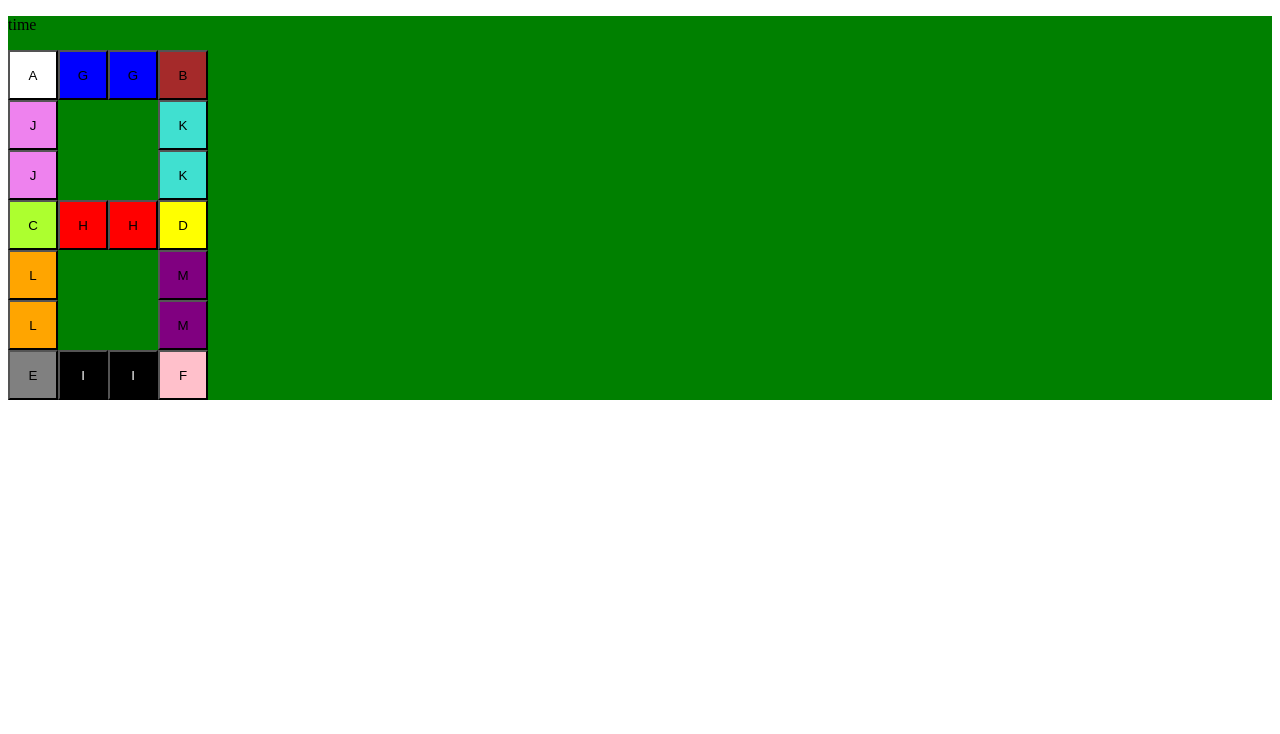
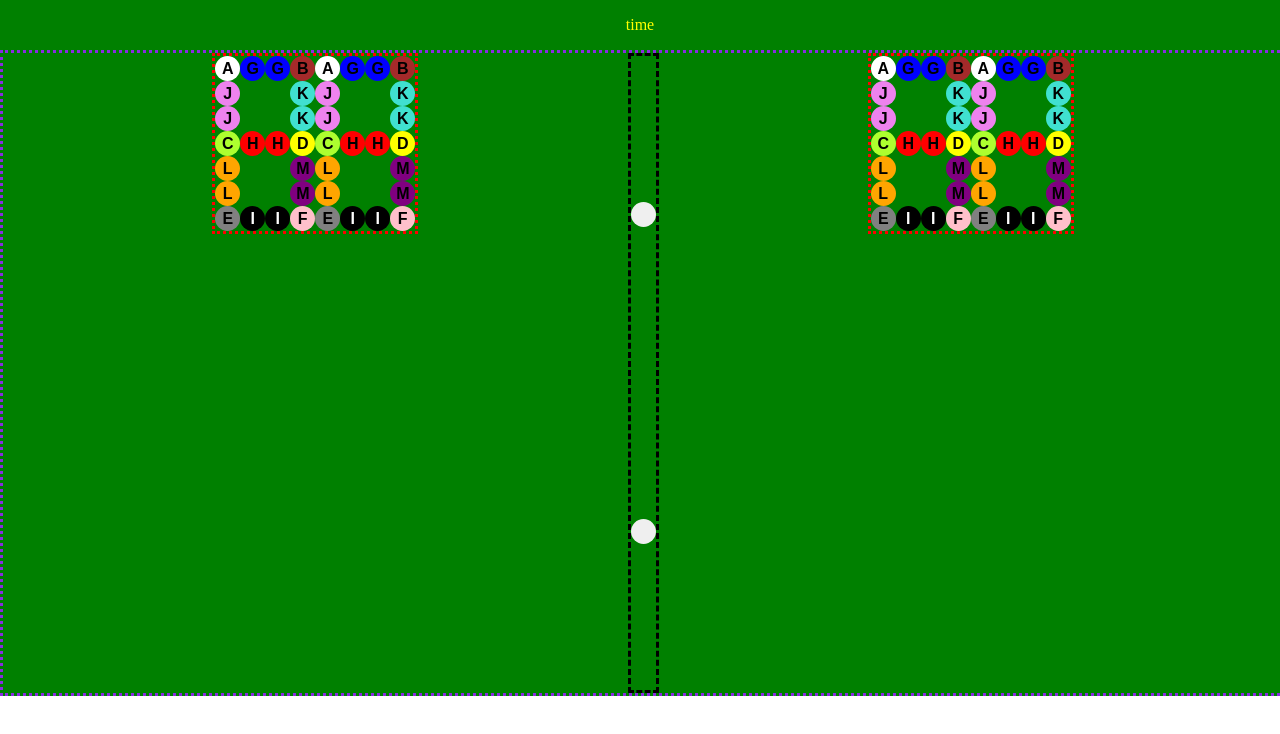
Before and after one commit to seekingmeanings/scoreboard, a plain HTML site: page src/www/index.html in a window 1280 px wide. Drawn offline with Linux system fonts and the light colour scheme.

Commit message:
time block displaying

```diff
--- /dev/null
+++ b/src/www/css/buttons.css
@@ -0,0 +1,102 @@
+
+#ba {
+    grid-area: A;
+    background-color: white;
+  }
+
+  #bb {
+    grid-area: B;
+    background-color: blue;
+  }
+
+  #bc {
+    grid-area: C;
+    background-color: blue;
+  }
+
+  #bd {
+    grid-area: D;
+    background-color: brown;
+  }
+
+  #be {
+    grid-area: E;
+    background-color: violet;
+  }
+
+  #bf {
+    grid-area: F;
+    background-color: turquoise;
+  }
+
+  #bg {
+    grid-area: G;
+    background-color: violet;
+  }
+
+  #bh {
+    grid-area: H;
+    background-color: turquoise;
+  }
+
+  #bi {
+    grid-area: I;
+    background-color: greenyellow;
+  }
+
+  #bj {
+    grid-area: J;
+    background-color: red;
+  }
+
+  #bk {
+    grid-area: K;
+    background-color: red;
+  }
+
+  #bl {
+    grid-area: L;
+    background-color: yellow;
+  }
+
+  #bm {
+    grid-area: M;
+    background-color: orange;
+  }
+
+  #bn {
+    grid-area: N;
+    background-color: purple;
+  }
+
+  #bo {
+    grid-area: O;
+    background-color: orange;
+  }
+
+  #bp {
+    grid-area: P;
+    background-color: purple;
+  }
+
+  #bq {
+    grid-area: Q;
+    background-color: grey;
+  }
+
+  #br {
+    grid-area: R;
+    background-color: black;
+    color: white;
+  }
+
+  #bs {
+    grid-area: S;
+    background-color: black;
+    color: white;
+  }
+
+  #bt {
+    grid-area: T;
+    background-color: pink;
+  }
--- a/src/www/index.html
+++ b/src/www/index.html
@@ -1,52 +1,123 @@
 <!DOCTYPE html>
 <html lang="en">
-
   <head>
-    <meta charset="UTF-8">
-    <meta name="viewport" content="width=device-width, initial-scale=1.0">
+    <meta charset="UTF-8" />
+    <meta name="viewport" content="width=device-width, initial-scale=1.0" />
     <title>scoreboard controller</title>
 
-    <link rel="stylesheet" href="style.css">
+    <link rel="stylesheet" href="style.css" />
+    <link rel="stylesheet" href="css/buttons.css">
   </head>
 
   <body>
     <div id="board">
+      <div id="time" class="">
+        <p class="seg" id="sl">time</p>
+        <div class="segmentgrp" id="timesegments">
+          <div class="twodigit" id="ta">
+            <div id="firstdigit" class="segment">
+              <button class="dot" id="ba">A</button>
+              <button class="dot" id="bb">G</button>
+              <button class="dot" id="bc">G</button>
+              <button class="dot" id="bd">B</button>
+              <button class="dot" id="be">J</button>
+              <button class="dot" id="bf">K</button>
+              <button class="dot" id="bg">J</button>
+              <button class="dot" id="bh">K</button>
+              <button class="dot" id="bi">C</button>
+              <button class="dot" id="bj">H</button>
+              <button class="dot" id="bk">H</button>
+              <button class="dot" id="bl">D</button>
+              <button class="dot" id="bm">L</button>
+              <button class="dot" id="bn">M</button>
+              <button class="dot" id="bo">L</button>
+              <button class="dot" id="bp">M</button>
+              <button class="dot" id="bq">E</button>
+              <button class="dot" id="br">I</button>
+              <button class="dot" id="bs">I</button>
+              <button class="dot" id="bt">F</button>
+            </div>
 
-        <div id="time">
-            <p>time</p>
-            <div group="segmentgrp" id="timesegments">
-                <div id="firstdigit" class="segment">
-                    <button id="ba">A</button>
-                    <button id="bb">G</button>
-                    <button id="bc">G</button>
-                    <button id="bd">B</button>
-                    <button id="be">J</button>
-                    <button id="bf">K</button>
-                    <button id="bg">J</button>
-                    <button id="bh">K</button>
-                    <button id="bi">C</button>
-                    <button id="bj">H</button>
-                    <button id="bk">H</button>
-                    <button id="bl">D</button>
-                    <button id="bm">L</button>
-                    <button id="bn">M</button>
-                    <button id="bo">L</button>
-                    <button id="bp">M</button>
-                    <button id="bq">E</button>
-                    <button id="br">I</button>
-                    <button id="bs">I</button>
-                    <button id="bt">F</button>
-
+            <div id="seconddigit" class="segment">
+              <button class="dot" id="ba">A</button>
+              <button class="dot" id="bb">G</button>
+              <button class="dot" id="bc">G</button>
+              <button class="dot" id="bd">B</button>
+              <button class="dot" id="be">J</button>
+              <button class="dot" id="bf">K</button>
+              <button class="dot" id="bg">J</button>
+              <button class="dot" id="bh">K</button>
+              <button class="dot" id="bi">C</button>
+              <button class="dot" id="bj">H</button>
+              <button class="dot" id="bk">H</button>
+              <button class="dot" id="bl">D</button>
+              <button class="dot" id="bm">L</button>
+              <button class="dot" id="bn">M</button>
+              <button class="dot" id="bo">L</button>
+              <button class="dot" id="bp">M</button>
+              <button class="dot" id="bq">E</button>
+              <button class="dot" id="br">I</button>
+              <button class="dot" id="bs">I</button>
+              <button class="dot" id="bt">F</button>
             </div>
           </div>
 
+          <div class="dots" id="tb">
+            <button class="dot ud" id="ud"></button>
+            <button class="dot ld" id="ld"></button>
           </div>
 
+          <div class="twodigit" id="tc">
+            <div id="firstdigit" class="segment">
+              <button class="dot" id="ba">A</button>
+              <button class="dot" id="bb">G</button>
+              <button class="dot" id="bc">G</button>
+              <button class="dot" id="bd">B</button>
+              <button class="dot" id="be">J</button>
+              <button class="dot" id="bf">K</button>
+              <button class="dot" id="bg">J</button>
+              <button class="dot" id="bh">K</button>
+              <button class="dot" id="bi">C</button>
+              <button class="dot" id="bj">H</button>
+              <button class="dot" id="bk">H</button>
+              <button class="dot" id="bl">D</button>
+              <button class="dot" id="bm">L</button>
+              <button class="dot" id="bn">M</button>
+              <button class="dot" id="bo">L</button>
+              <button class="dot" id="bp">M</button>
+              <button class="dot" id="bq">E</button>
+              <button class="dot" id="br">I</button>
+              <button class="dot" id="bs">I</button>
+              <button class="dot" id="bt">F</button>
+            </div>
 
-
+            <div id="seconddigit" class="segment">
+              <button class="dot" id="ba">A</button>
+              <button class="dot" id="bb">G</button>
+              <button class="dot" id="bc">G</button>
+              <button class="dot" id="bd">B</button>
+              <button class="dot" id="be">J</button>
+              <button class="dot" id="bf">K</button>
+              <button class="dot" id="bg">J</button>
+              <button class="dot" id="bh">K</button>
+              <button class="dot" id="bi">C</button>
+              <button class="dot" id="bj">H</button>
+              <button class="dot" id="bk">H</button>
+              <button class="dot" id="bl">D</button>
+              <button class="dot" id="bm">L</button>
+              <button class="dot" id="bn">M</button>
+              <button class="dot" id="bo">L</button>
+              <button class="dot" id="bp">M</button>
+              <button class="dot" id="bq">E</button>
+              <button class="dot" id="br">I</button>
+              <button class="dot" id="bs">I</button>
+              <button class="dot" id="bt">F</button>
+            </div>
+          </div>
+        </div>
+      </div>
     </div>
 
     <script src="index.js"></script>
   </body>
-
 </html>
--- a/src/www/style.css
+++ b/src/www/style.css
@@ -1,19 +1,27 @@
-#board{
-    background-color: green;
+body{
+  margin: 0;
+
 }
 
+#board {
+  background-color: green;
 
+  display: grid;
+  grid-template:
 
-time
+  ;
 
+}
 
+.seg {
+  color: yellow;
+  text-align: center;
+}
 
+.dot {
+width: 25px;
+height: 25px;
 
-
-
-button{
-    width: 30px;
-    height: 30px;
   border: none;
   border-radius: 100%;
 
@@ -24,113 +32,10 @@ button{
   font-size: 100%;
 }
 
-#ba{
-    grid-area: A;
-    background-color: white;
-}
-
-#bb{
-    grid-area: B;
-    background-color: blue;
-}
-
-#bc{
-    grid-area: C;
-    background-color: blue;
-}
-
-#bd{
-    grid-area: D;
-    background-color: brown;
-}
-
-#be{
-    grid-area: E;
-    background-color: violet;
-}
-
-#bf{
-    grid-area: F;
-    background-color: turquoise;
-}
-
-#bg{
-    grid-area: G;
-    background-color: violet;
-}
-
-#bh{
-    grid-area: H;
-    background-color: turquoise;
-}
-
-#bi{
-    grid-area: I;
-    background-color: greenyellow;
-}
-
-#bj{
-    grid-area: J;
-    background-color: red;
-}
-
-#bk{
-    grid-area: K;
-    background-color: red;
-}
-
-#bl{
-    grid-area: L;
-    background-color: yellow;
-}
-
-#bm{
-    grid-area: M;
-    background-color: orange;
-}
-
-#bn{
-    grid-area: N;
-    background-color: purple;
-}
-
-#bo{
-    grid-area: O;
-    background-color: orange;
-}
-
-#bp{
-    grid-area: P;
-    background-color: purple;
-}
-
-#bq{
-    grid-area: Q;
-    background-color: grey;
-}
-
-#br{
-    grid-area: R;
-    background-color: black;
-    color: white;
-}
-
-#bs{
-    grid-area: S;
-    background-color: black;
-    color: white;
-}
-
-#bt{
-    grid-area: T;
-    background-color: pink;
-}
-
-
-.segment{
+.segment {
   display: grid;
-    grid-template-columns: repeat(4, 50px);
-    grid-template-rows: repeat(7, 50px);
+  grid-template-columns: repeat(4, 1fr);
+  grid-template-rows: repeat(7, 1fr);
   grid-template-areas:
     "A B C D"
     "E . . F"
@@ -138,6 +43,61 @@ button{
     "I J K L"
     "M . . N"
     "O . . P"
-        "Q R S T"
-    ;
+    "Q R S T";
 }
+
+.cage{
+  border-style: double;
+  border-color: orange;
+}
+
+.dot{
+}
+
+.dots {
+  border-style: dashed;
+  display: grid;
+  grid-row: auto;
+  align-content: space-around;
+}
+
+.twodigit{
+  border-style: dotted;
+  border-color: red;
+
+  display: grid;
+  grid-template-columns: repeat(2, 1fr);
+  justify-items: start;
+
+  height: fit-content;
+  width: fit-content;
+
+}
+
+#ta{
+  grid-area: a;
+}
+#tb{
+  grid-area: b;
+
+}
+tc{
+  grid-area: c;
+}
+
+
+
+
+.segmentgrp {
+  width: 100%;
+  height: auto;
+  aspect-ratio: 2 / 1;
+
+  border-style: dotted;
+  border-color: blueviolet;
+  display: grid;
+  grid-template-columns: auto;
+  grid-template-areas: "a b c";
+
+  justify-content: space-evenly;
+}
```
Lines whose indentation alone changed are shown as unchanged.
